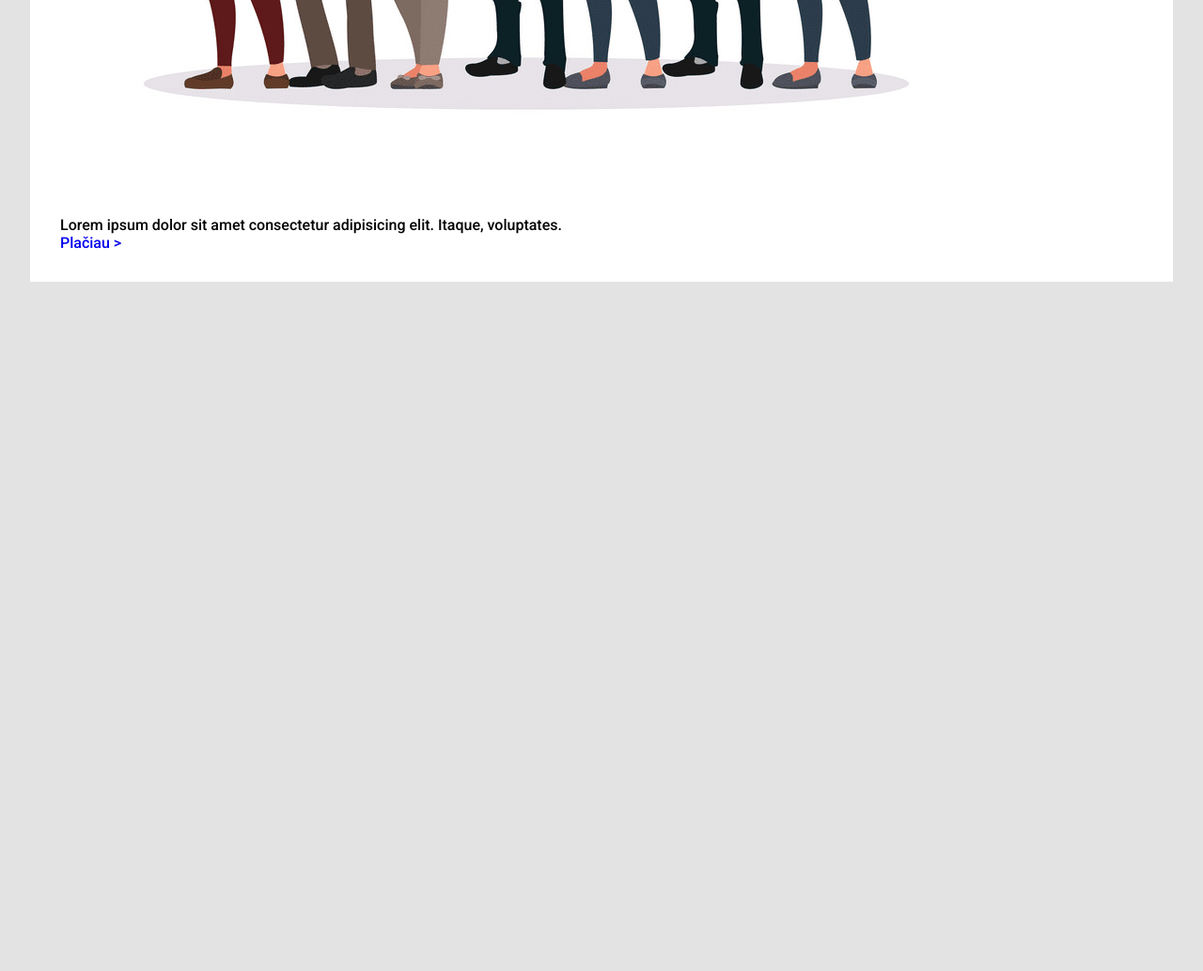
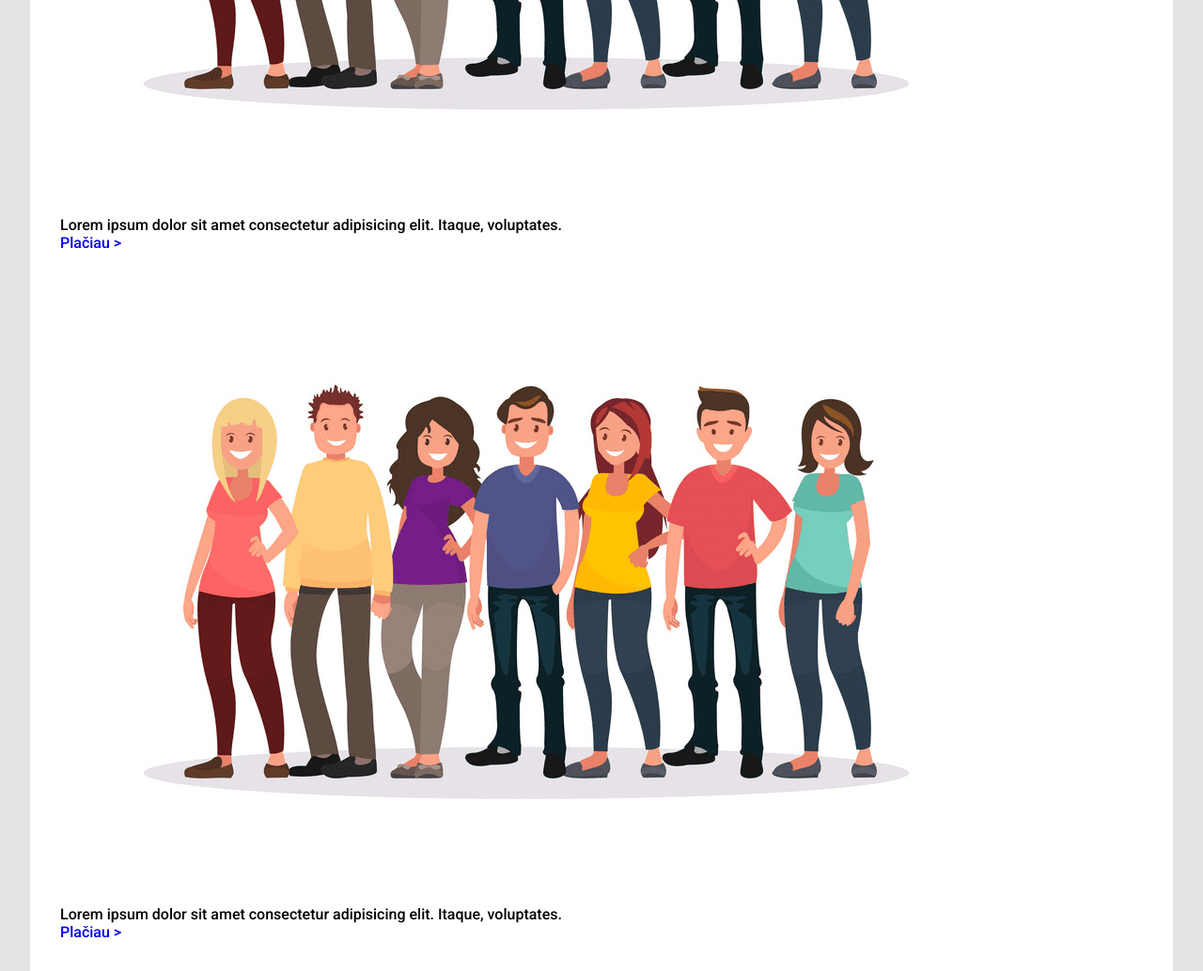
Before and after one commit to rokasandreikenas/lietuvos-pastas-VIGI26, a plain HTML site: page index.html in a window 1280 px wide. Shown: the part 1186-2220 px from the top of the page at 94% size. Before the commit the page ends 1486 px from the top, so only its background shows below. Drawn offline with Linux system fonts and the light colour scheme.

Commit message:
Add one more card

```diff
--- a/index.html
+++ b/index.html
@@ -59,6 +59,17 @@
             </p>
             <a href="#">Plačiau ></a>
           </div>
+
+          <div class="card">
+            <div class="card-image">
+              <img src="./people.png" alt="people" />
+            </div>
+            <p class="card-text">
+              Lorem ipsum dolor sit amet consectetur adipisicing elit. Itaque,
+              voluptates.
+            </p>
+            <a href="#">Plačiau ></a>
+          </div>
         </div>
       </section>
     </main>
```
